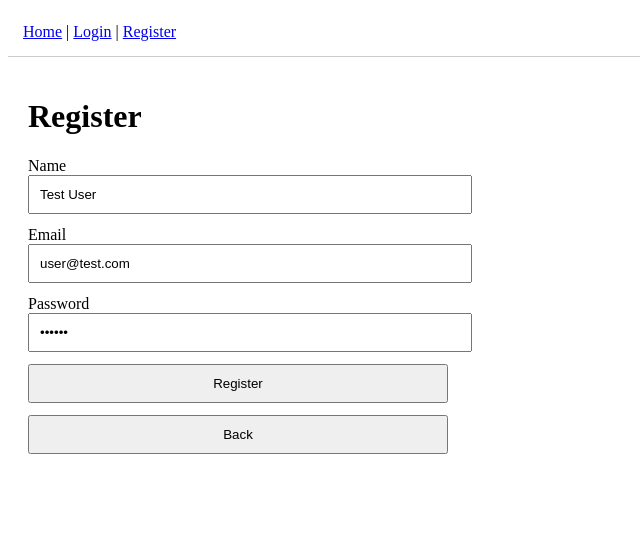
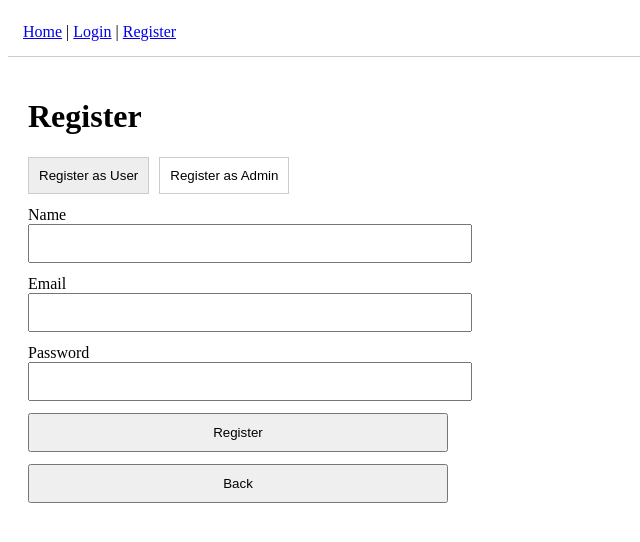
Before and after one commit to Reja1205/online-store, a Next.js app in the folder frontend/: page /register in a window 1280 px wide. Shown: the top 542 px of the page, without its empty margins (0-640 px from the left). Built offline with nearby package versions, Linux system fonts and the light colour scheme; no server answers.

Commit message:
“Update”

```diff
--- a/frontend/app/register/page.jsx
+++ b/frontend/app/register/page.jsx
@@ -8,22 +8,34 @@ const API = process.env.NEXT_PUBLIC_API_URL;
 export default function RegisterPage() {
   const router = useRouter();
 
-  const [name, setName] = useState("Test User");
-  const [email, setEmail] = useState("user@test.com");
-  const [password, setPassword] = useState("123456");
+  const [mode, setMode] = useState("user"); // "user" | "admin"
+  const [name, setName] = useState("");
+  const [email, setEmail] = useState("");
+  const [password, setPassword] = useState("");
+  const [adminSecret, setAdminSecret] = useState("");
+
   const [loading, setLoading] = useState(false);
   const [error, setError] = useState("");
 
-  const handleSubmit = async (e) => {
+  const handleRegister = async (e) => {
     e.preventDefault();
     setError("");
     setLoading(true);
 
     try {
-      const res = await fetch(`${API}/api/auth/register-user`, {
+      const endpoint =
+        mode === "admin" ? "/api/auth/register-admin" : "/api/auth/register-user";
+
+      const body =
+        mode === "admin"
+          ? { name, email, password, adminSecret }
+          : { name, email, password };
+
+      const res = await fetch(`${API}${endpoint}`, {
         method: "POST",
         headers: { "Content-Type": "application/json" },
-        body: JSON.stringify({ name, email, password }),
+        credentials: "include",
+        body: JSON.stringify(body),
       });
 
       const data = await res.json();
@@ -33,6 +45,7 @@ export default function RegisterPage() {
         return;
       }
 
+      // After register, go login
       router.push("/login");
     } catch {
       setError("Network error");
@@ -45,7 +58,35 @@ export default function RegisterPage() {
     <div style={{ padding: 20, maxWidth: 420 }}>
       <h1>Register</h1>
 
-      <form onSubmit={handleSubmit} style={{ display: "grid", gap: 12 }}>
+      <div style={{ display: "flex", gap: 10, marginBottom: 12 }}>
+        <button
+          type="button"
+          onClick={() => setMode("user")}
+          style={{
+            padding: 10,
+            cursor: "pointer",
+            border: "1px solid #ccc",
+            background: mode === "user" ? "#eee" : "#fff",
+          }}
+        >
+          Register as User
+        </button>
+
+        <button
+          type="button"
+          onClick={() => setMode("admin")}
+          style={{
+            padding: 10,
+            cursor: "pointer",
+            border: "1px solid #ccc",
+            background: mode === "admin" ? "#eee" : "#fff",
+          }}
+        >
+          Register as Admin
+        </button>
+      </div>
+
+      <form onSubmit={handleRegister} style={{ display: "grid", gap: 12 }}>
         <div>
           <label>Name</label>
           <input
@@ -74,6 +115,18 @@ export default function RegisterPage() {
           />
         </div>
 
+        {mode === "admin" && (
+          <div>
+            <label>Admin Secret</label>
+            <input
+              style={{ width: "100%", padding: 10 }}
+              value={adminSecret}
+              onChange={(e) => setAdminSecret(e.target.value)}
+              placeholder="Enter admin secret"
+            />
+          </div>
+        )}
+
         {error && <p style={{ color: "red", margin: 0 }}>{error}</p>}
 
         <button type="submit" disabled={loading} style={{ padding: 10 }}>
```
Also changed, not shown: frontend/app/admin/page.jsx (+37 -36 lines).
